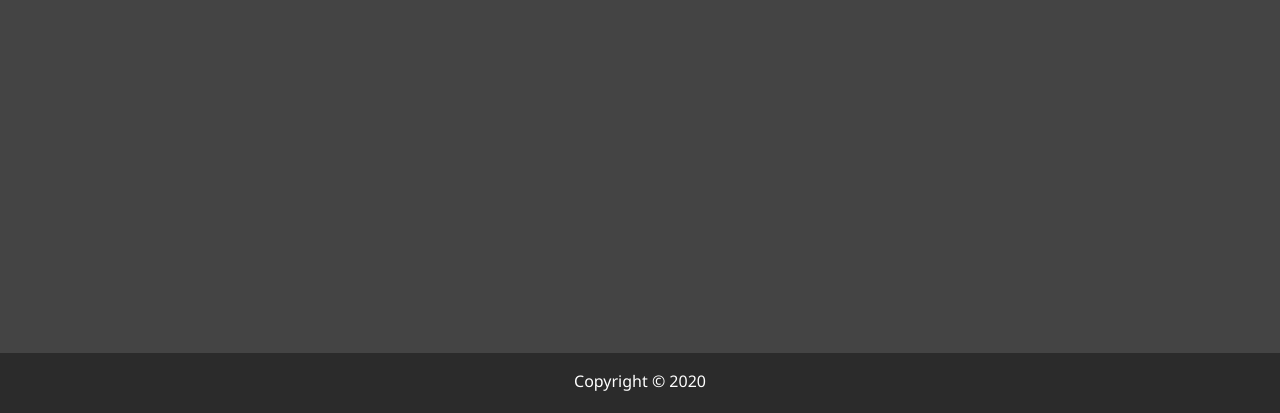
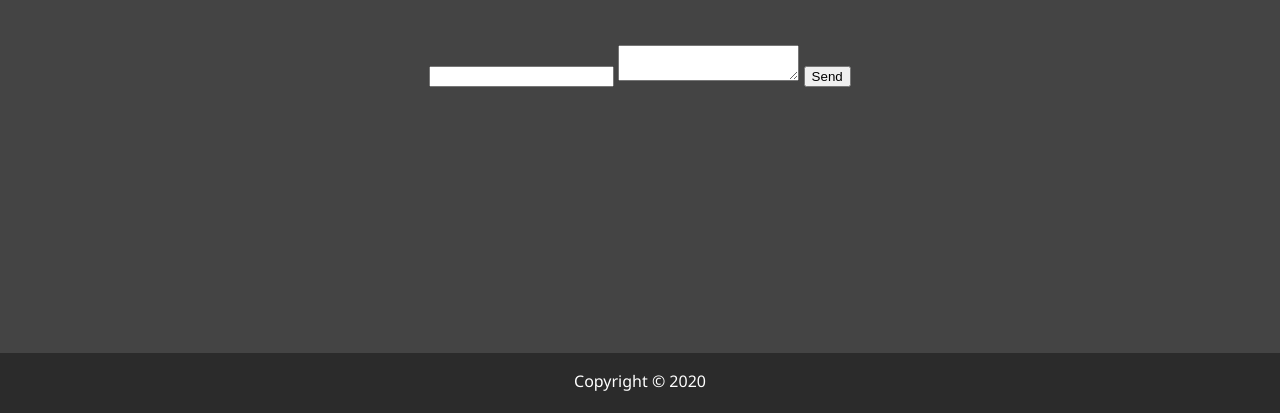
Before and after one commit to Mr2803/mr-portfolio, a website: page dist/contact.html in a window 1280 px wide. Shown: the part 387-800 px from the top of the page. Drawn offline with nearby package versions, Linux system fonts and the light colour scheme.

Commit message:
test formspree

```diff
--- a/dist/contact.html
+++ b/dist/contact.html
@@ -67,6 +67,11 @@
             <div>
                 <span class="text-secondary">Address: </span> test
             </div>
+            <form action="http://formspree.io/rispoli.mar2803@gmail.com" method="POST">
+                <input type="email" name="_replyto">
+                <textarea
+                    name="body"></textarea>
+                    <input type="submit" value="Send"></form>
         </div>
 
     </main>
```
